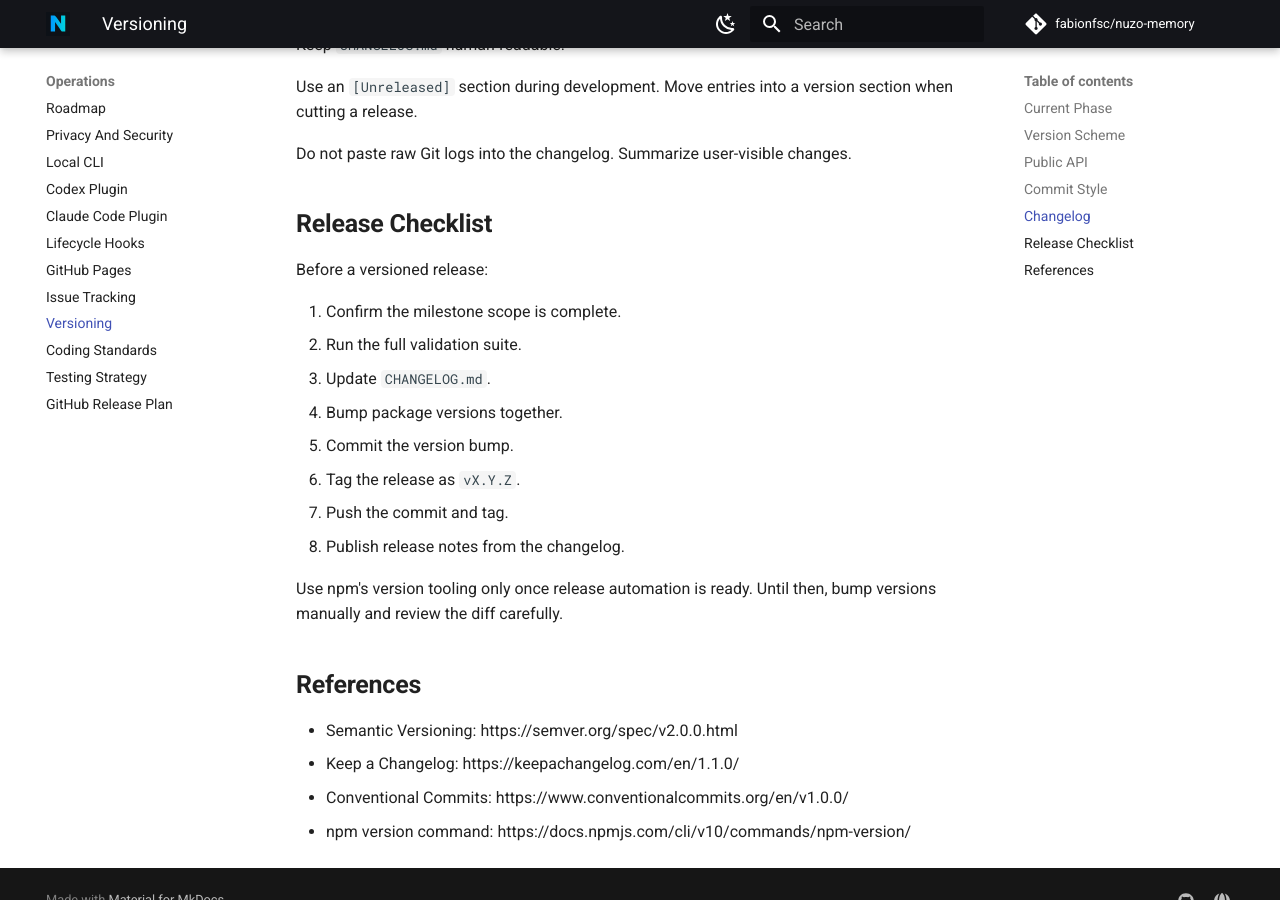
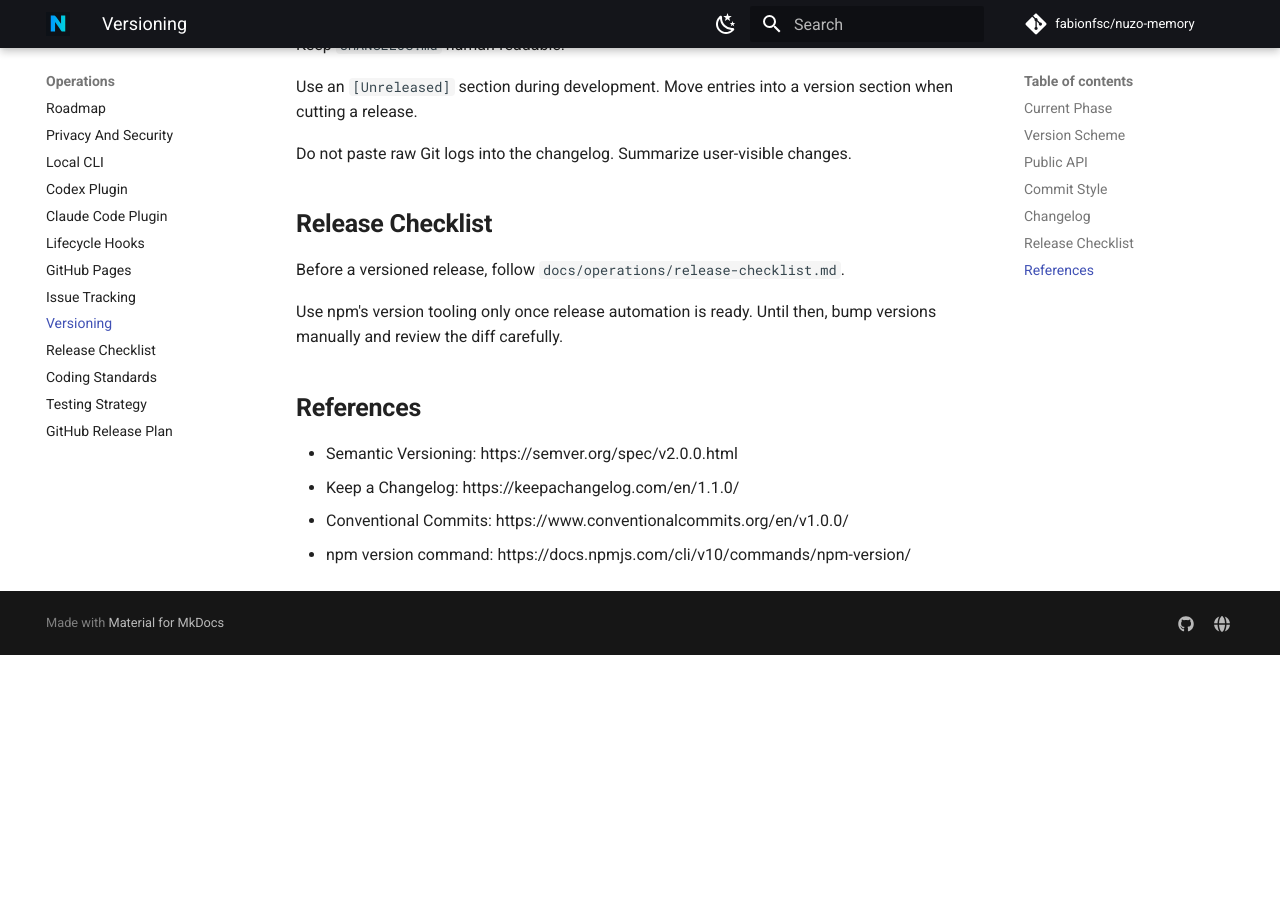
Before and after one commit to fabionfsc/nuzo-memory, an MkDocs documentation site: the page built from docs/operations/versioning.md, in a window 1280 px wide and 900 px high, scrolled down 2336 px. Built offline with MkDocs 1.6.1 and Material for MkDocs 9.7.7, drawn with Linux system fonts in a browser that asks for light colours; comment, search, counter and statistics services are not loaded; after the commit the page ends 2991 px from its top, so only the background shows below that.

Commit message:
Add MVP release checklist

```diff
--- a/docs/operations/versioning.md
+++ b/docs/operations/versioning.md
@@ -97,16 +97,7 @@
 
 ## Release Checklist
 
-Before a versioned release:
-
-1. Confirm the milestone scope is complete.
-2. Run the full validation suite.
-3. Update `CHANGELOG.md`.
-4. Bump package versions together.
-5. Commit the version bump.
-6. Tag the release as `vX.Y.Z`.
-7. Push the commit and tag.
-8. Publish release notes from the changelog.
+Before a versioned release, follow `docs/operations/release-checklist.md`.
 
 Use npm's version tooling only once release automation is ready. Until then, bump versions manually and review the diff carefully.
 
--- a/mkdocs.yml
+++ b/mkdocs.yml
@@ -100,6 +100,7 @@
       - GitHub Pages: operations/github-pages.md
       - Issue Tracking: operations/issue-tracking.md
       - Versioning: operations/versioning.md
+      - Release Checklist: operations/release-checklist.md
       - Coding Standards: operations/coding-standards.md
       - Testing Strategy: operations/testing-strategy.md
       - GitHub Release Plan: operations/github-release-plan.md
```
Also changed, not shown: AGENTS.md (+3 -0 lines), README.md (+1 -0 lines), docs/README.md (+2 -1 lines), docs/operations/github-release-plan.md (+4 -0 lines), docs/operations/release-checklist.md (added, +155 -0 lines).
